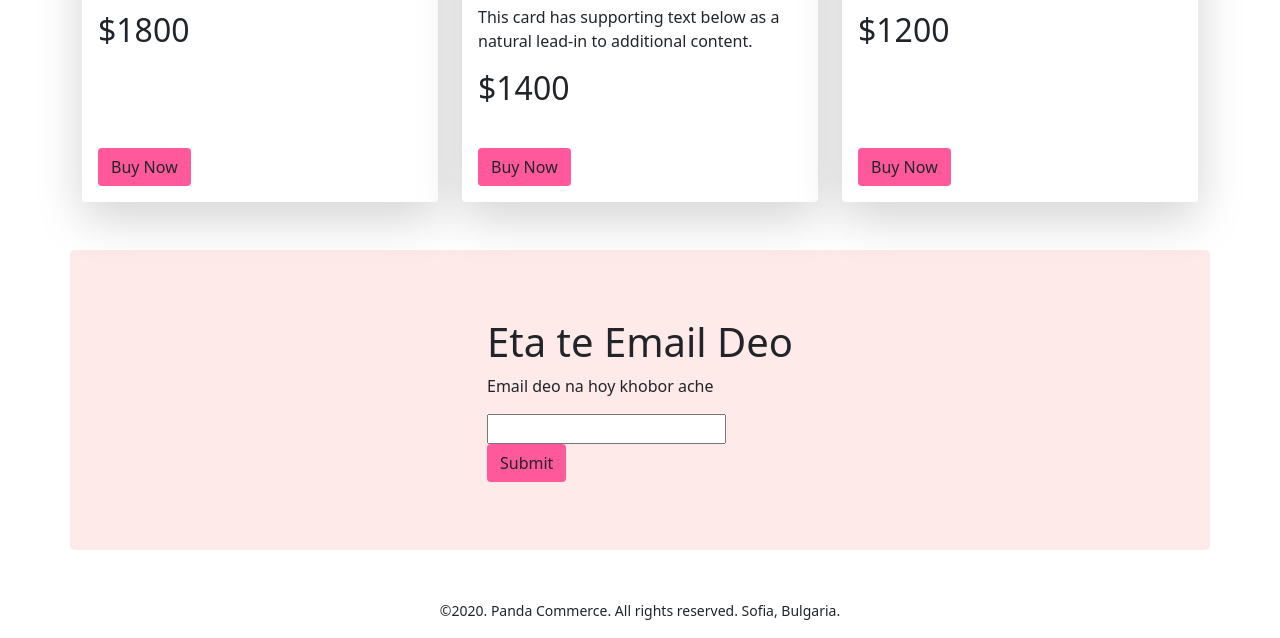
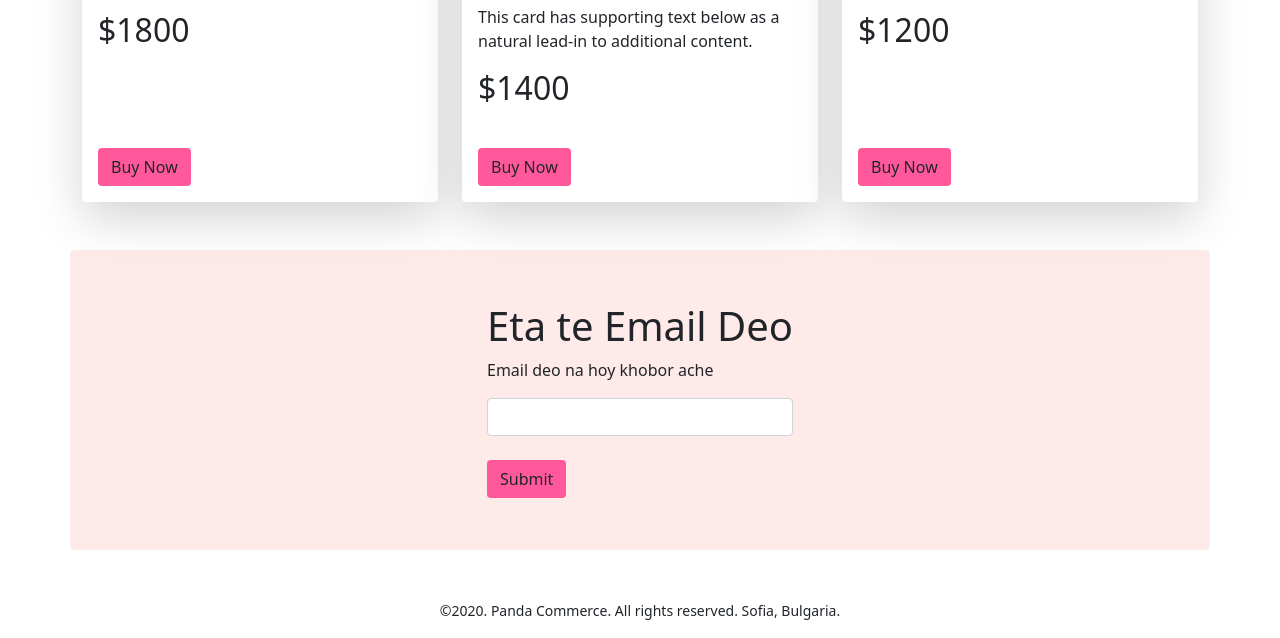
Before and after one commit to Mahmud2640/panda-commerce-bootstrap, a plain HTML site: page index.html in a window 1280 px wide. Shown: the part 1752-2390 px from the top of the page. Drawn offline with nearby package versions, Linux system fonts and the light colour scheme.

Commit message:
finnaly done

```diff
--- a/index.html
+++ b/index.html
@@ -319,7 +319,7 @@
           <div>
             <h1>Eta te Email Deo</h1>
             <p>Email deo na hoy khobor ache</p>
-            <input type="text">
+            <input class="form-control" type="text">
             <br>
             <button class="btn">Submit</button>
           </div>
```
